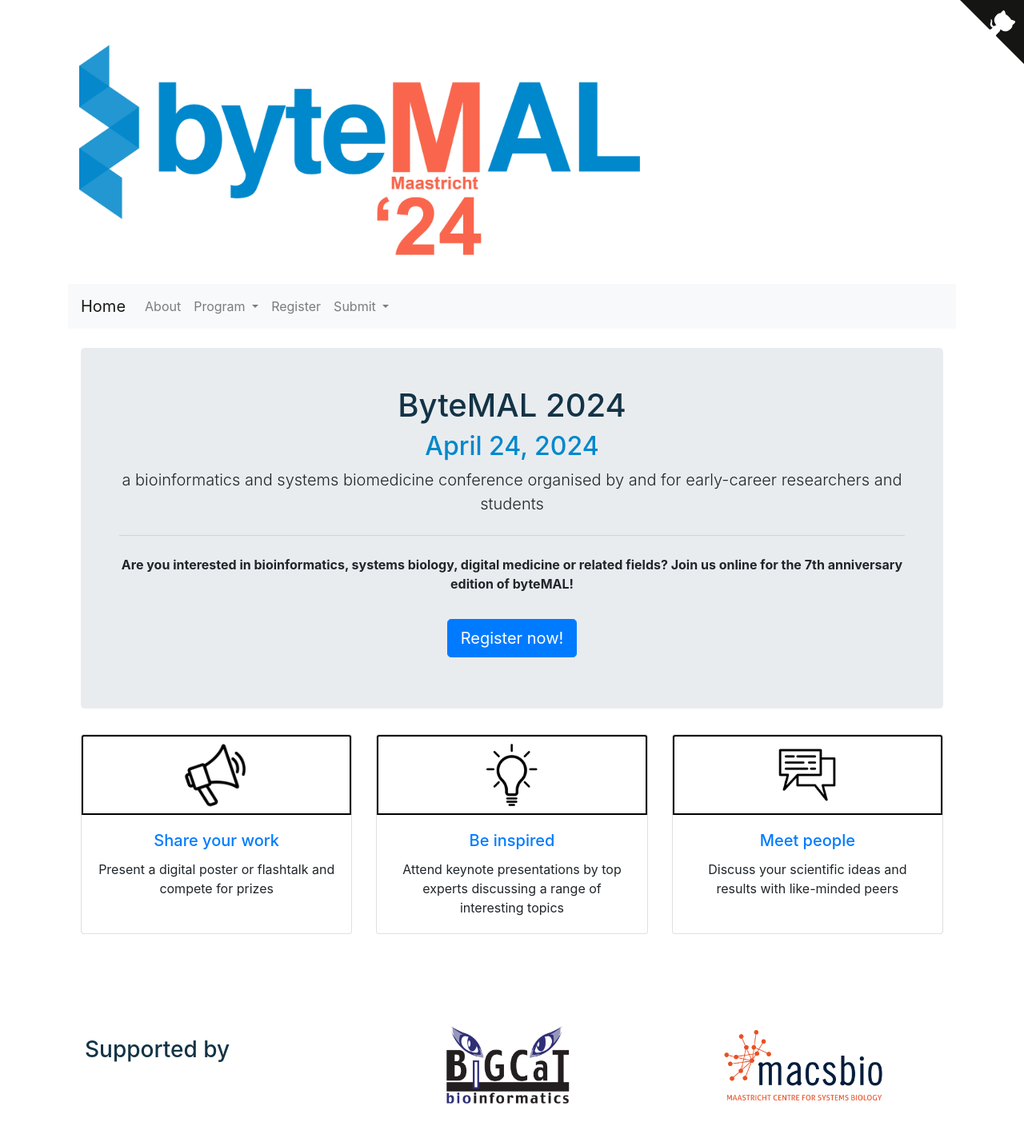
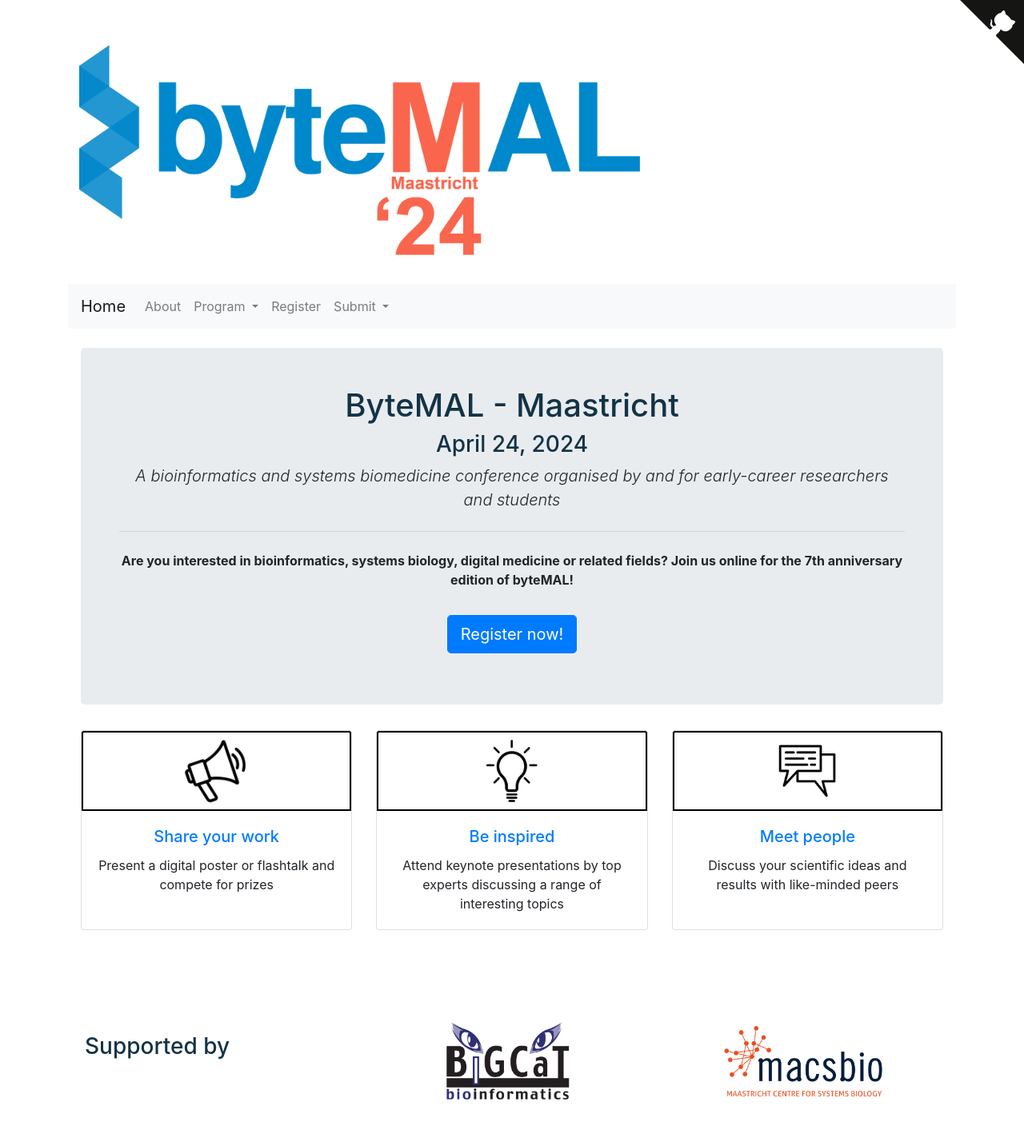
Before and after one commit to bytemal/bytemal-2024, a Jekyll site: the page built from index.html, in a window 1280 px wide. Shown: the whole page at 80% size. Built offline with Jekyll 4.4.1, drawn with Linux system fonts in a browser that asks for light colours.

Commit message:
Update index.html

```diff
--- a/index.html
+++ b/index.html
@@ -4,9 +4,9 @@
 ---
 
 <div class="jumbotron p-5" style="text-align: center">
-  <h1>ByteMAL 2024</h1>
-	<h2>April 24, 2024</h2>
-  <p class="lead">a bioinformatics and systems biomedicine conference organised by and for early-career researchers and students</p>
+  <h1>ByteMAL -  Maastricht</h1>
+  <h3>April 24, 2024</h3>
+  <p class="lead"><em>A bioinformatics and systems biomedicine conference organised by and for early-career researchers and students</em></p>
   <hr class="my-4">
   <p><strong>Are you interested in bioinformatics, systems biology, digital medicine or related fields? Join us online for the 7th anniversary edition of byteMAL!</strong></p>
 	<a class="btn btn-primary btn-lg my-3" href="/bytemal-2024/register" role="button">Register now!</a>
```
